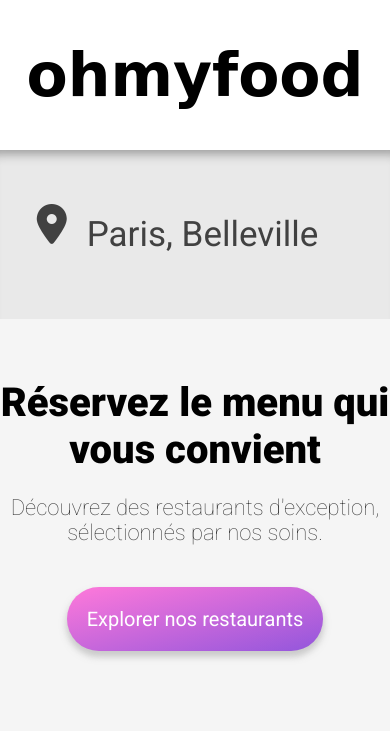
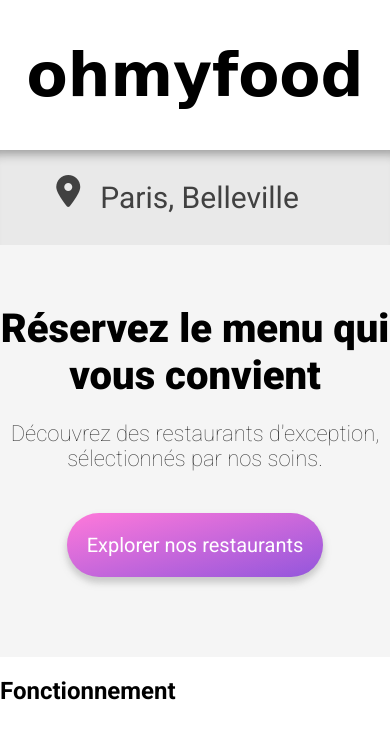
Before and after one commit to lisavncnt/LisaVincent_3_03112020, a website: page index.html in a window 390 px wide. Drawn offline with Linux system fonts and the light colour scheme; a web font is replaced by a local one.

Commit message:
definition of media queries mobile

```diff
--- a/index.html
+++ b/index.html
@@ -22,10 +22,39 @@
             <p>Paris, Belleville</p>
         </main>
 
+        <!--SECTION RESERVATION-->
+
         <section class="reservation">
             <h2>Réservez le menu qui<br> vous convient</h2>
             <p>Découvrez des restaurants d'exception,<br> sélectionnés par nos soins.</p>
             <button class="btn">Explorer nos restaurants</button>
         </section>
+
+        <!--SECTION FUNCTION-->
+
+        <section class="function">
+            <h2>Fonctionnement</h2>
+
+            <!--BUTTON CHOOSE A RESTAURANT-->
+            <div class="choose restaurant">
+
+            </div>
+
+            <!--BUTTON COMPOSE YOUR MENU-->
+            <div class="choose menu">
+
+            </div>
+
+            <!--BUTTON ENJOY AT THE RESTAURANT-->
+            <div class="choose savour">
+
+            </div>
+        </section>
+
+        <!--SECTION RESTAURANT-->
+
+        <section class="restaurants">
+
+        </section>
     </body>
 </html>
--- a/style/sass/main.scss
+++ b/style/sass/main.scss
@@ -1,4 +1,6 @@
 @import url('https://fonts.googleapis.com/css2?family=Roboto:ital,wght@0,100;0,300;0,400;0,500;0,700;0,900;1,100;1,300;1,400&family=Shrikhand&display=swap');
+
+@media screen and (min-width: 320px) and (max-width:700px){
 
 $color-primary: #9356DC;
 $color-secondary: #FF79DA;
@@ -33,14 +35,13 @@
     background-color: $font-light;
     filter: brightness(95%);
     box-shadow: inset 0px 14px 11px -10px #A2A2A2;
-    padding: 1.8rem;
     color: #444;
     .main_icon {
         padding: 25px 20px 0 0;
-        font-size: 2.5rem;
+        font-size: 2rem;
     }
     p {
-        font-size: 35px;
+        font-size: 30px;
         padding-right: 35px;
     }
 }
@@ -79,5 +80,7 @@
     .btn {
         @include btn_primary();
         margin: 20px 0;
+        cursor: pointer;
     }
 }
+}
```
Also changed, not shown: style/css/style.css, 2 other files.
